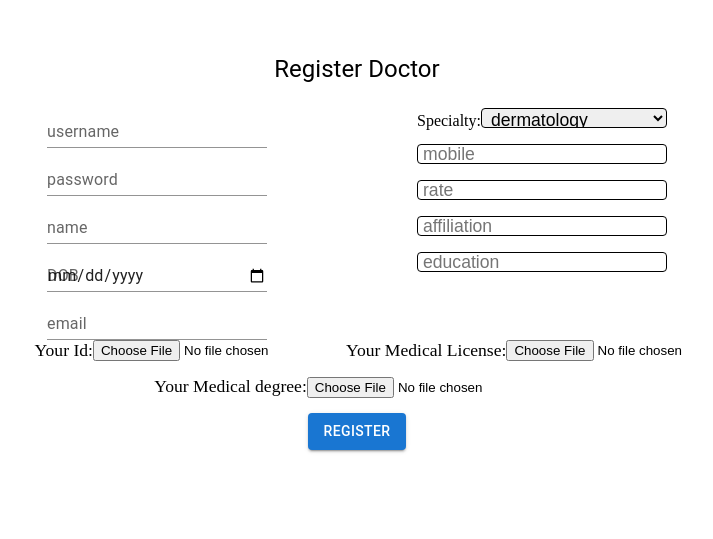
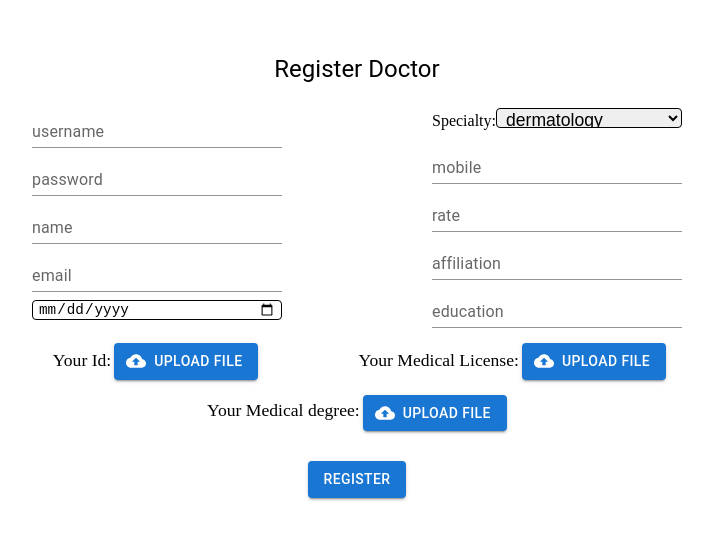
Before and after one commit to advanced-computer-lab-2023/YKHO-Clinic, a React (Vite) app in the folder frontend/: page /register/doctor in a window 1280 px wide. Shown: the part 147-686 px from the top of the page, without its empty margins (283-996 px from the left). Built offline with nearby package versions, Linux system fonts and the light colour scheme.

Commit message:
i hate myself

```diff
--- a/frontend/src/components/doctorComponents/DoctorRegister.jsx
+++ b/frontend/src/components/doctorComponents/DoctorRegister.jsx
@@ -5,6 +5,24 @@ import { set } from 'mongoose';
 import Button from '@mui/material/Button';
 import { Typography } from '@mui/material';
 import TextField from '@mui/material/TextField';
+import InputLabel from '@mui/material/InputLabel';
+import MenuItem from '@mui/material/MenuItem';
+import FormControl from '@mui/material/FormControl';
+import Select from '@mui/material/Select';
+import CloudUploadIcon from '@mui/icons-material/CloudUpload';
+import { styled } from '@mui/material/styles';
+
+const VisuallyHiddenInput = styled('input')({
+    clip: 'rect(0 0 0 0)',
+    clipPath: 'inset(50%)',
+    height: 1,
+    overflow: 'hidden',
+    position: 'absolute',
+    bottom: 0,
+    left: 0,
+    whiteSpace: 'nowrap',
+    width: 1,
+  });
 
 const DoctorRegister = () => {
 const [message, setMessage] = useState("");
@@ -26,6 +44,7 @@ function validateEmail(email) {
         const id = document.getElementById("id").files[0];
         const license = document.getElementById("license").files[0];
         const degree = document.getElementById("degree").files[0];
+        console.log("was")
         const formData = new FormData();
         formData.append("username", username);
         formData.append("password", password);
@@ -55,7 +74,11 @@ function validateEmail(email) {
             license: Joi.required(),
             degree: Joi.required(),
         });
+        const [speciality1, setSpeciality1] = React.useState('');
 
+        const handleChange = (event) => {
+            setSpeciality1(event.target.value);
+        };
         const { error, value } = requestSchema.validate({
             username,
             password,
@@ -101,9 +124,9 @@ function validateEmail(email) {
                         <div style={{display:'flex', flexDirection:'column', marginRight:'150px'}}>
                             <TextField variant='standard' id="username" name="username" label="username" />
                             <TextField variant='standard' type="password" id="password" name="password" label='password' />
-                            <TextField variant='standard' type="text" id="name" name="name" label='name' />
-                            <TextField variant='standard' type="date" id="DOB" name="DOB" label='DOB' />
-                            <TextField variant='standard' type="email" id="email" name="email" label='email' />
+                            <TextField variant='standard' id="name" name="name" label='name' />
+                            <TextField variant='standard' type="email" id="email" name="email" label='email'/>
+                            <input style={styles.input} type="date" id="DOB" name="DOB" placeholder='DOB' />
                         </div>
                         <div style={{display:'flex', flexDirection:'column', marginBottom:'15px'}}>
                             <div>
@@ -113,25 +136,33 @@ function validateEmail(email) {
                                     <option value="pediatrics">pediatrics</option>
                                     <option value="orthopedics">orthopedics</option>
                                 </select>
+                                {/* <FormControl fullWidth>
+                                    <InputLabel id="select">Speciality</InputLabel>
+                                    <Select variant='standard' labelId="select" id="Speciality" value="dermatology" label="Speciality" name="speciality">
+                                        <MenuItem value={"dermatology"}>dermatology</MenuItem>
+                                        <MenuItem value={"pediatrics"}>pediatrics</MenuItem>
+                                        <MenuItem value={"orthopedics"}>orthopedics</MenuItem>
+                                    </Select>
+                                </FormControl> */}
                             </div>
-                            <input style={styles.input} type="number" id="mobile" name="mobile" placeholder='mobile' />
-                            <input style={styles.input} type="number" id="rate" name="rate" placeholder='rate' />
-                            <input style={styles.input} type="text" id="affiliation" name="affiliation" placeholder='affiliation' />
-                            <input style={styles.input} type="text" id="education" name="education" placeholder='education' />
+                            <TextField variant='standard' type="number" id="mobile" name="mobile" label='mobile' />
+                            <TextField variant='standard' type="number" id="rate" name="rate" label='rate' />
+                            <TextField variant='standard' type="text" id="affiliation" name="affiliation" label='affiliation' />
+                            <TextField variant='standard' type="text" id="education" name="education" label='education' />
                         </div>
                     </div>
                     <div style={{display:'flex', marginBottom:'15px', paddingLeft:'80px'}}>
-                        <label style={{fontSize: "1.1em"}} htmlFor="id">Your Id:</label>
-                        <input type="file" id="id" name="files" required />
-                        <label style={{fontSize: "1.1em"}} htmlFor="license">Your Medical License:</label>
-                        <input type="file" id="license" name="files" required />
+                        <label style={{fontSize: "1.1em", paddingTop:'7px', paddingRight:'3px'}} htmlFor="id">Your Id:</label>
+                        <Button style={{marginRight: "100px"}} component="label" variant="contained" startIcon={<CloudUploadIcon />} id="id" name="files"> Upload File <VisuallyHiddenInput type="file" />  </Button>
+                        <label style={{fontSize: "1.1em", paddingTop:'7px', paddingRight:'3px'}} htmlFor="license">Your Medical License:</label>
+                        <Button style={{marginRight: "75px"}} component="label" variant="contained" startIcon={<CloudUploadIcon />} id="license" name="files"> Upload File <VisuallyHiddenInput type="file" />  </Button>
                     </div>
-                    <div style={{ marginBottom:'15px'}}>
-                    <label style={{fontSize: "1.1em"}} htmlFor="degree">Your Medical degree:</label>
-                    <input type="file" id="degree" name="files" required />
+                    <div style={{ marginBottom:'30px'}}>
+                    <label style={{fontSize: "1.1em", paddingRight:'3px'}} htmlFor="degree">Your Medical degree:</label>
+                    <Button component="label" variant="contained" startIcon={<CloudUploadIcon />} id="degree" name="files"> Upload File <VisuallyHiddenInput type="file" />  </Button>
                     </div>
                     <Button type="submit" variant='contained' onClick={register} value="register"> Register </Button>
-                    <p>{message}</p>
+                    <Typography> {message} </Typography>
                 </div>
             );
         };
```
